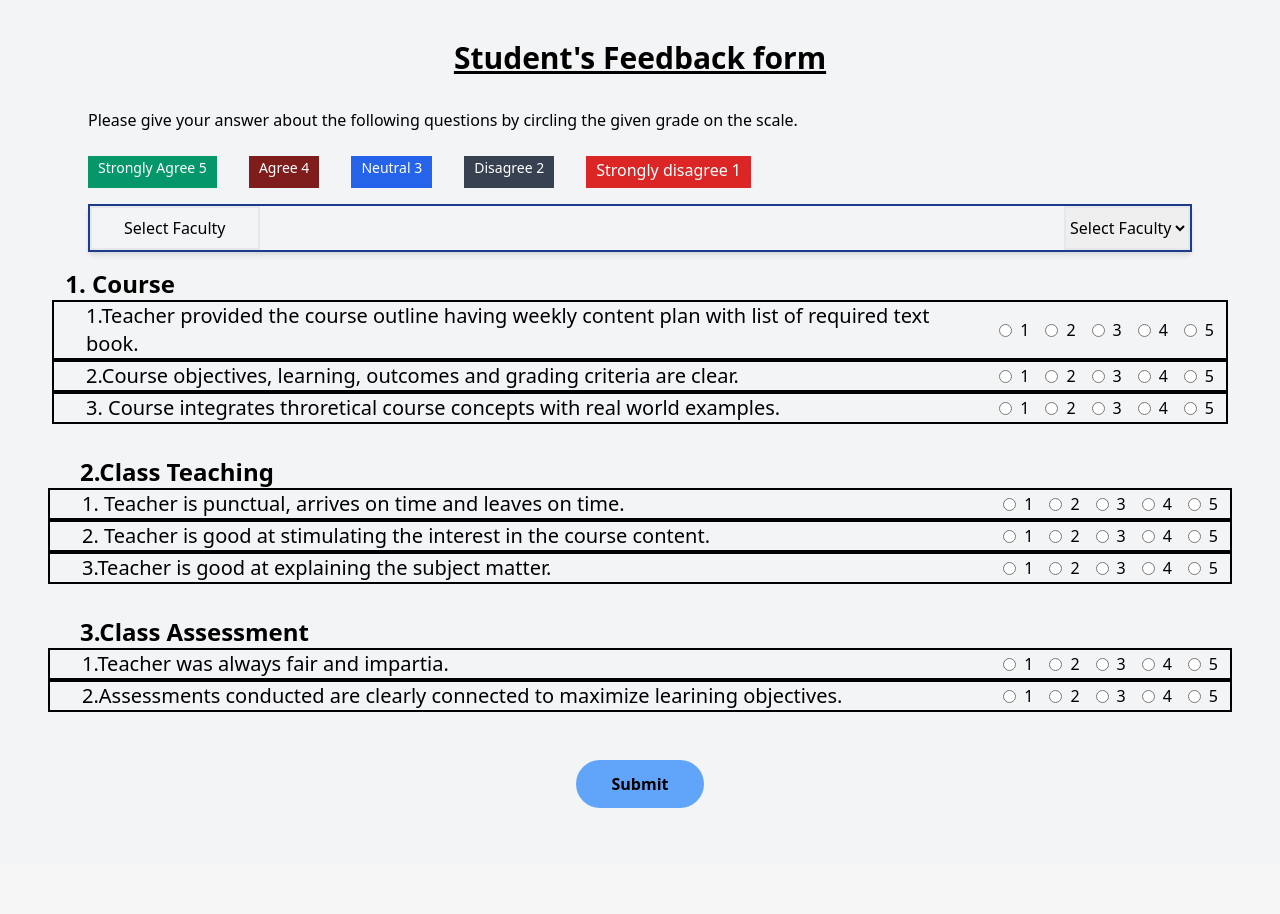
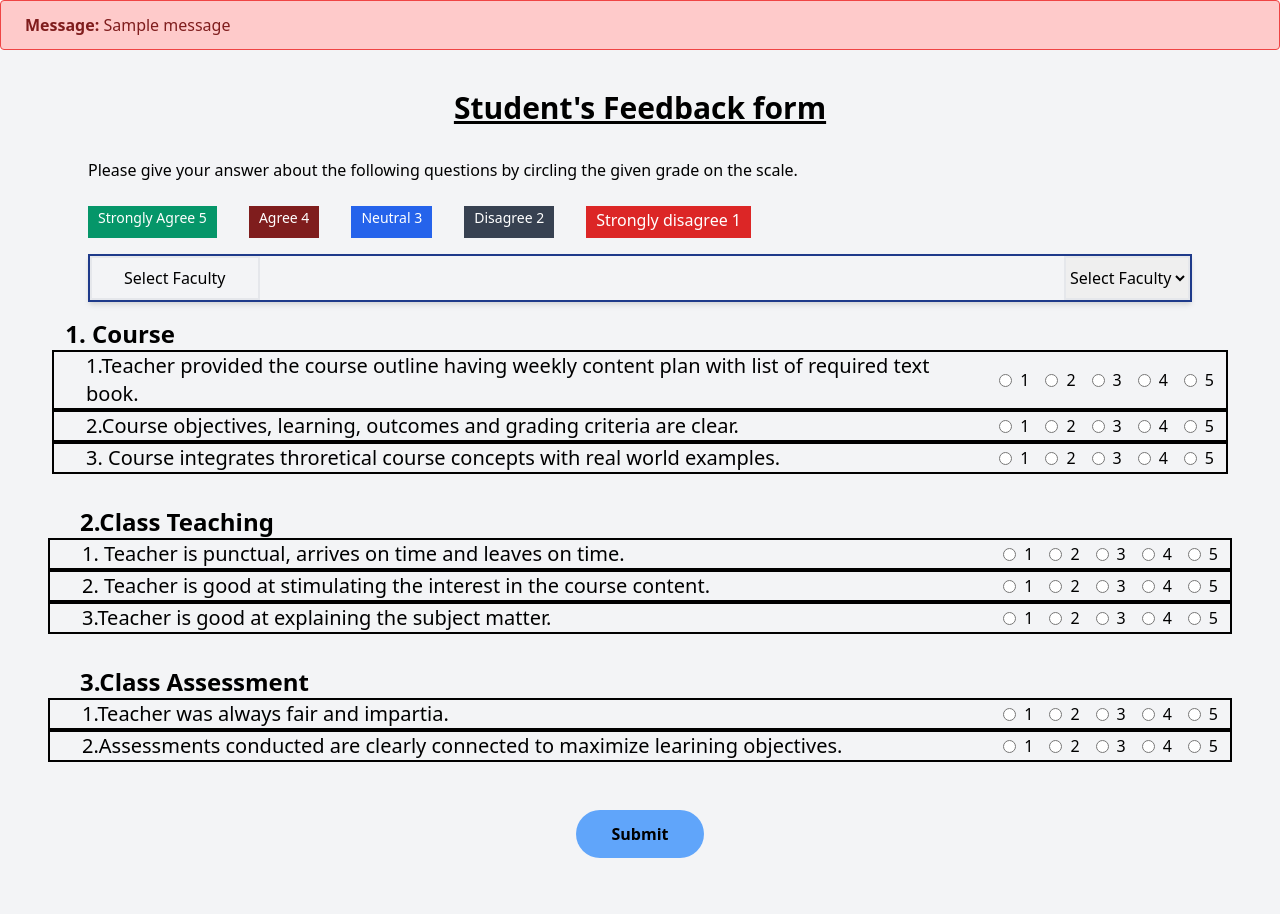
Before and after one commit to Gopalpandey21/Project_stu_feedback_system, a Django app: template Form/template/feedback.html in a window 1280 px wide. Shown: the part 48-962 px from the top of the page. Before the commit the page ends 856 px from the top, so only its background shows below. Run offline with Django 4.2, Linux system fonts and the light colour scheme; data comes from the database, SQL or seed files in the repository; both versions use the stored data as it was after the commit; the template is opened without the code that fills it: values that come from a table or form of the project are taken from there, most other values are stand-ins (such as "Sample title", 1, 10 or a date in 2020); grey boxes marked "Sample" are stand-in pictures; one stand-in notice (Sample message) is shown.

Commit message:
feedback

```diff
--- a/Form/template/feedback.html
+++ b/Form/template/feedback.html
@@ -30,12 +30,21 @@
 
             </div>
         </nav>
+        {%for messages in messages%}
+        <div class="bg-red-200 border border-red-500 text-red-900 px-6 py-3 rounded relative" role="alert">
+            <strong>Message: </strong> {{messages}}
+            <span class="absolute top-0 bottom-0 right-0 px-4 py-3"></span>
+        </div>
+        {% endfor %}
     </div>
 
+
     <div class=" flex h-screen  ">
+
+
         <!-- Sidebar code -->
         <div class="my-1 w-1/5 bg-gray-800 text-white fixed mb-18" id="sidebar">
-          <h1 class="my-10 py-5 bg-blue-400 text-white p-10 text-center font-bold text-2xl">Dashboard</h1>
+            <h1 class="my-10 py-5 bg-blue-400 text-white p-10 text-center font-bold text-2xl">Dashboard</h1>
             <div class="flex-1 p-4" id="content">
                 <div class="text-center mt-8" id="user-profile">
                     <img class="w-32 h-32 rounded-full object-cover mx-auto" src="{{src}}" alt="Image" />
@@ -61,22 +70,27 @@
             </ul>
         </div>
 
-        <div class=" w-80vh  z-[-1] absolute right-0 bg-gray-100 p-10" id="main-content">
+        <div class=" w-80vh  z-[0] absolute right-0 bg-gray-100 p-10" id="main-content">
             <!-- Your main content goes here -->
             <form action="{% url 'stufeedback' %}" method="POST">
                 {% csrf_token %}
                 <!-- Your form content -->
                 <h2 class="text-center underline underline-offset-4 text-3xl font-bold">Student's Feedback form</h2>
-                <h4 class="mx-12  my-2 pt-6">Please give your answer about the following questions by circling the given grade on the scale.</h4>
+                <h4 class="mx-12  my-2 pt-6">Please give your answer about the following questions by circling the given
+                    grade on the scale.</h4>
                 <div class="flex mx-8">
 
-                    <div class="w-30 h-8 border-solid border-2 border-green-600 m-4 pb-2 px-2 text-sm bg-green-600 text-white">
+                    <div
+                        class="w-30 h-8 border-solid border-2 border-green-600 m-4 pb-2 px-2 text-sm bg-green-600 text-white">
                         Strongly Agree 5</div>
-                    <div class="w-30 h-8 border-solid border-2 border-red-900 m-4 pb-2 px-2 text-sm bg-red-900 text-white">
+                    <div
+                        class="w-30 h-8 border-solid border-2 border-red-900 m-4 pb-2 px-2 text-sm bg-red-900 text-white">
                         Agree 4</div>
-                    <div class="w-30 h-8 border-solid border-2 border-blue-600 m-4 pb-2 px-2 text-sm bg-blue-600 text-white">
+                    <div
+                        class="w-30 h-8 border-solid border-2 border-blue-600 m-4 pb-2 px-2 text-sm bg-blue-600 text-white">
                         Neutral 3</div>
-                    <div class="w-30 h-8 border-solid border-2 border-gray-700 m-4 pb-2 px-2 text-sm bg-gray-700 text-white">
+                    <div
+                        class="w-30 h-8 border-solid border-2 border-gray-700 m-4 pb-2 px-2 text-sm bg-gray-700 text-white">
                         Disagree 2</div>
                     <div class="w-30 h-8 border-solid border-2 border-red-600 m-4 pb-2 px-2 bg-red-600 text-white">
                         Strongly disagree 1</div>
@@ -84,9 +98,10 @@
                 <div class="width flex justify-between h-12 mx-12 border-solid shadow-md border-2 border-blue-900">
                     <h2 class="px-8 w-25 border-solid border-2  py-2 text-center">Select Faculty</h2>
                     <div class="flex  justify-end border-2">
-                        <select name="facu" class="form-select  w-full  border-indigo-600 " aria-label="Default select example" required >
+                        <select name="facu" class="form-select  w-full  border-indigo-600 "
+                            aria-label="Default select example" required>
                             <option selected>Select Faculty</option>
-                            {% for f in faculties  %}
+                            {% for f in faculties %}
                             <option>{{f.name}}</option>
                             {% endfor %}
                         </select>
@@ -100,7 +115,8 @@
                         </ol>
 
                         <div class="flex justify-between  border-solid border-2 border-black">
-                            <p class="text-xl mx-8">1.Teacher provided the course outline having weekly content plan with list of required text book.</p>
+                            <p class="text-xl mx-8">1.Teacher provided the course outline having weekly content plan
+                                with list of required text book.</p>
                             <div class="flex items-center space-x-4 px-3">
                                 <label class="inline-flex items-center">
                                     <input type="radio" class="form-radio" name="radioGroupq1" value="1">
@@ -130,7 +146,8 @@
                         </div>
 
                         <div class="flex justify-between border-solid border-2 border-black">
-                            <p class="text-xl  mx-8"> 2.Course objectives, learning, outcomes and grading criteria are clear.</p>
+                            <p class="text-xl  mx-8"> 2.Course objectives, learning, outcomes and grading criteria are
+                                clear.</p>
                             <div class="flex items-center space-x-4 px-3">
                                 <label class="inline-flex items-center">
                                     <input type="radio" class="form-radio" name="radioGroupq2" value="1">
@@ -159,7 +176,8 @@
                             </div>
                         </div>
                         <div class="flex justify-between border-solid border-2 border-black">
-                            <p class="text-xl  mx-8">3. Course integrates throretical course concepts with real world examples.</p>
+                            <p class="text-xl  mx-8">3. Course integrates throretical course concepts with real world
+                                examples.</p>
                             <div class="flex items-center space-x-4 px-3">
                                 <label class="inline-flex items-center">
                                     <input type="radio" class="form-radio" name="radioGroupq3" value="1">
@@ -225,7 +243,8 @@
                             </div>
 
                             <div class="flex justify-between border-solid border-2 border-black">
-                                <p class="text-xl  mx-8">2. Teacher is good at stimulating the interest in the course content.</p>
+                                <p class="text-xl  mx-8">2. Teacher is good at stimulating the interest in the course
+                                    content.</p>
                                 <div class="flex items-center space-x-4 px-3">
                                     <label class="inline-flex items-center">
                                         <input type="radio" class="form-radio" name="radioGroup2q2" value="1">
@@ -322,7 +341,8 @@
 
 
                             <div class="flex justify-between border-solid border-2 border-black">
-                                <p class="text-xl  mx-8">2.Assessments conducted are clearly connected to maximize learining objectives.</p>
+                                <p class="text-xl  mx-8">2.Assessments conducted are clearly connected to maximize
+                                    learining objectives.</p>
                                 <div class="flex items-center space-x-4 px-3">
                                     <label class="inline-flex items-center">
                                         <input type="radio" class="form-radio" name="radioGroup3q2" value="1">
@@ -355,7 +375,8 @@
                 </div>
 
                 <div class="flex justify-center ">
-                    <input type="submit" class="text-center w-32 h-12 bg-blue-400 font-semibold m-4 hover:bg-blue-400 hover:text-white-800 rounded-full">
+                    <input type="submit"
+                        class="text-center w-32 h-12 bg-blue-400 font-semibold m-4 hover:bg-blue-400 hover:text-white-800 rounded-full">
                 </div>
             </form>
         </div>
```
Also changed, not shown: Form/activity/views.py (+42 -9 lines), Form/db.sqlite3.
